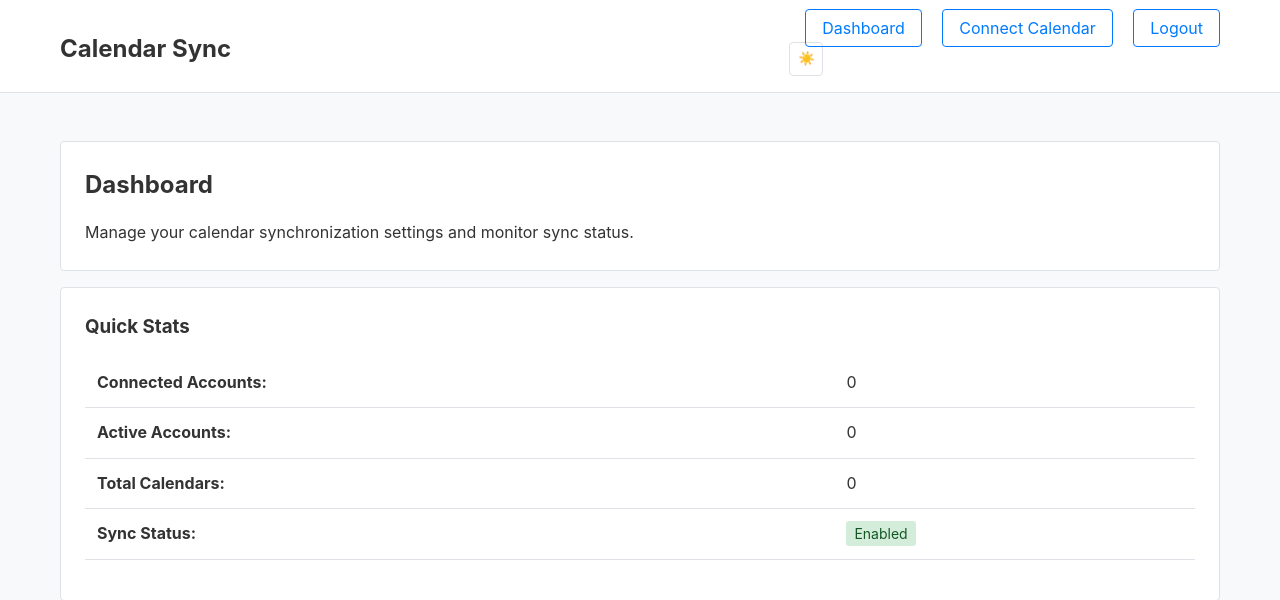
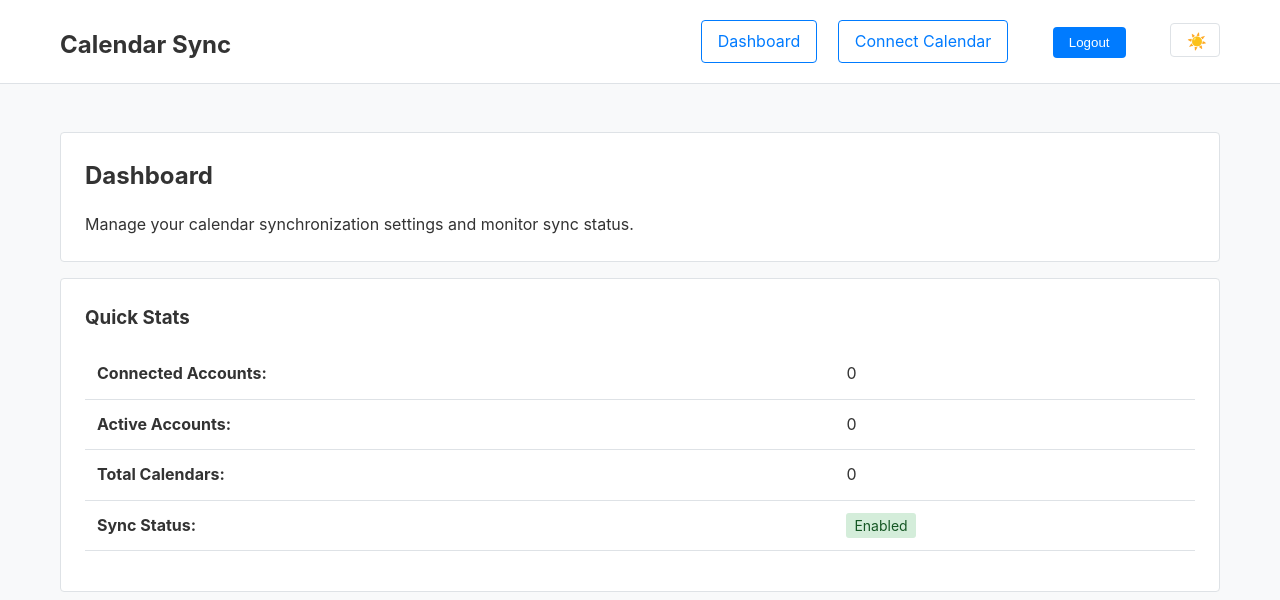
Before and after one commit to heysamtexas/calendar-sync, a Django app: page / in a window 1280 px wide. Shown: the top 600 px of the page. Run offline with Django 5.2, Linux system fonts and the light colour scheme; the visitor is signed in with stand-in values (Sample User, id 1); data comes from the database, SQL or seed files in the repository; data that the repository does not hold is empty; some libraries are stand-ins or nearby versions.

Commit message:
Fix dark mode UI issues and logout functionality
- Fix dark mode toggle getting stuck after first use
- Improve toggle button alignment with navigation items
- Fix white-on-white Google ID code elements in dark mode
- Convert remaining hardcoded colors to CSS variables
- Fix logout button 405 error by using POST form instead of GET link
- Improve navigation alignment and responsiveness

🤖 Generated with [Claude Code](https://claude.ai/code)

Co-Authored-By: Claude <noreply@anthropic.com>

```diff
--- a/src/static/css/base.css
+++ b/src/static/css/base.css
@@ -138,6 +138,8 @@ header nav a {
     border: 1px solid var(--accent-primary);
     border-radius: 4px;
     transition: all 0.3s ease;
+    display: inline-flex;
+    align-items: center;
 }
 
 header nav a:hover {
@@ -407,17 +409,19 @@ footer {
 
 .google-id-truncated code {
     display: block;
-    background: #f8f9fa;
+    background: var(--bg-tertiary);
     padding: 4px 8px;
     border-radius: 4px;
     font-family: 'Courier New', monospace;
     font-size: 0.85em;
-    border: 1px solid #dee2e6;
+    border: 1px solid var(--border-color);
     min-width: 0; /* Allow truncation */
     overflow: hidden;
     text-overflow: ellipsis;
     white-space: nowrap;
     flex: 1;
+    color: var(--text-primary);
+    transition: all 0.3s ease;
 }
 
 .copy-id-btn {
@@ -434,7 +438,7 @@ footer {
 
 .copy-id-btn:hover {
     opacity: 1;
-    background: #f8f9fa;
+    background: var(--bg-tertiary);
 }
 
 /* Loading indicator improvements */
@@ -450,8 +454,8 @@ footer {
 .loading-spinner {
     width: 16px;
     height: 16px;
-    border: 2px solid #f3f3f3;
-    border-top: 2px solid #007bff;
+    border: 2px solid var(--border-light);
+    border-top: 2px solid var(--accent-primary);
     border-radius: 50%;
     animation: spin 1s linear infinite;
 }
@@ -750,16 +754,20 @@ input:focus, textarea:focus, select:focus {
 
 /* Dark Mode Toggle Styles */
 .dark-mode-toggle {
-    display: flex;
+    display: inline-flex;
     align-items: center;
+    justify-content: center;
     gap: 0.5rem;
-    padding: 0.5rem;
+    padding: 0.5rem 1rem;
+    margin-left: 1rem;
     background: none;
     border: 1px solid var(--border-color);
     border-radius: 4px;
     cursor: pointer;
     transition: all 0.3s ease;
     color: var(--text-primary);
+    font-size: inherit;
+    min-width: auto;
 }
 
 .dark-mode-toggle:hover {
--- a/src/static/js/app.js
+++ b/src/static/js/app.js
@@ -42,6 +42,9 @@ function initializeDarkMode() {
                 darkModeIcon.className = 'dark-mode-icon light';
             }
         }
+
+        // Update the global isDarkMode variable
+        window.isDarkModeActive = isDark;
     }
 }
 
--- a/src/templates/base.html
+++ b/src/templates/base.html
@@ -30,7 +30,10 @@
                 {% if user.is_authenticated %}
                     <a href="{% url 'dashboard:index' %}">Dashboard</a>
                     <a href="{% url 'accounts:connect' %}">Connect Calendar</a>
-                    <a href="{% url 'logout' %}">Logout</a>
+                    <form method="post" action="{% url 'logout' %}" style="display: inline;">
+                        {% csrf_token %}
+                        <button type="submit" class="btn" style="margin-left: 1rem; padding: 0.5rem 1rem; display: inline-flex; align-items: center;">Logout</button>
+                    </form>
                 {% else %}
                     <a href="{% url 'login' %}">Login</a>
                 {% endif %}
```
